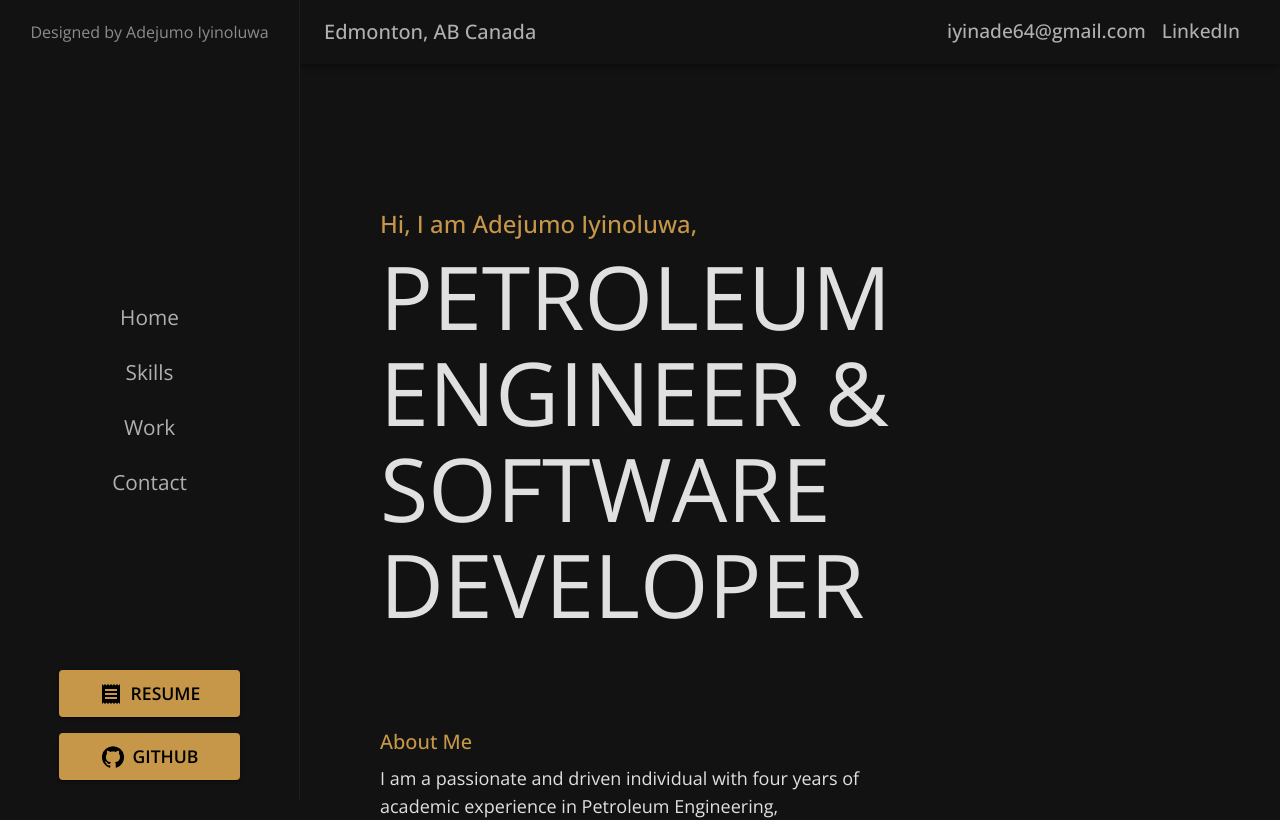
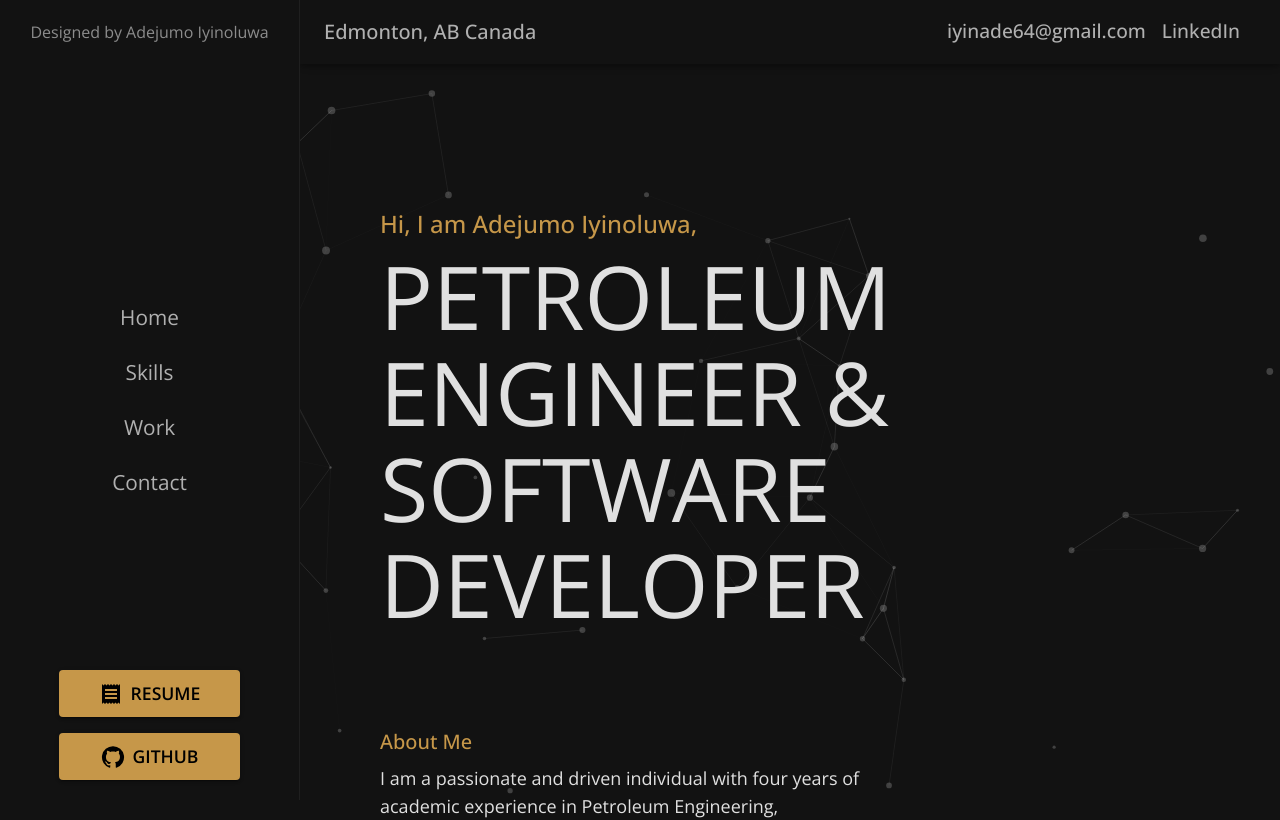
Before and after one commit to Rum2y/personal-portfolio, a React (Vite) app: page / in a window 1280 px wide. Shown: the top 820 px of the page. Built offline with nearby package versions, Linux system fonts and the light colour scheme.

Commit message:
background anim

```diff
--- a/package.json
+++ b/package.json
@@ -14,6 +14,8 @@
     "@emotion/styled": "^11.13.0",
     "@mui/icons-material": "^6.0.2",
     "@mui/material": "^6.0.2",
+    "@tsparticles/react": "^3.0.0",
+    "@tsparticles/slim": "^3.9.1",
     "axios": "^1.7.7",
     "dotenv": "^16.4.5",
     "framer-motion": "^11.5.4",
--- a/src/Components/Mainpage.jsx
+++ b/src/Components/Mainpage.jsx
@@ -12,6 +12,9 @@
 import Toolbar from "@mui/material/Toolbar";
 import Typography from "@mui/material/Typography";
 import Stack from "@mui/material/Stack";
+import Particles, { initParticlesEngine } from "@tsparticles/react";
+import { useCallback, useEffect, useState } from "react";
+import { loadSlim } from "@tsparticles/slim";
 import GitHubIcon from "@mui/icons-material/GitHub";
 import ReceiptIcon from "@mui/icons-material/Receipt";
 import Button from "@mui/material/Button";
@@ -26,6 +29,26 @@
 function MainPage() {
   const [mobileOpen, setMobileOpen] = React.useState(false);
   const [isClosing, setIsClosing] = React.useState(false);
+  const [init, setInit] = useState(false);
+
+  // this should be run only once per application lifetime
+  useEffect(() => {
+    initParticlesEngine(async (engine) => {
+      // you can initiate the tsParticles instance (engine) here, adding custom shapes or presets
+      // this loads the tsparticles package bundle, it's the easiest method for getting everything ready
+      // starting from v2 you can add only the features you need reducing the bundle size
+      //await loadAll(engine);
+      //await loadFull(engine);
+      await loadSlim(engine);
+      //await loadBasic(engine);
+    }).then(() => {
+      setInit(true);
+    });
+  }, []);
+
+  const particlesLoaded = (container) => {
+    console.log(container);
+  };
 
   const handleDrawerClose = () => {
     setIsClosing(true);
@@ -116,6 +139,89 @@
   );
 
   return (
+    <>
+      {init && (
+        <Particles
+          id="tsparticles"
+          particlesLoaded={particlesLoaded}
+          style={{
+            position: "absolute",
+            top: 0,
+            left: 0,
+            width: "100%",
+            height: "100%",
+          }}
+          options={{
+            background: {
+              color: {
+                value: "#121212",
+              },
+            },
+            fpsLimit: 120,
+            interactivity: {
+              events: {
+                onClick: {
+                  enable: true,
+                  mode: "push",
+                },
+                onHover: {
+                  enable: true,
+                  mode: "slow",
+                },
+                resize: true,
+              },
+              modes: {
+                push: {
+                  quantity: 4,
+                },
+                slow: {
+                  factor: 0.2,
+                  radius: 100,
+                },
+              },
+            },
+            particles: {
+              color: {
+                value: "#ffffff",
+              },
+              links: {
+                color: "#ffffff",
+                distance: 150,
+                enable: true,
+                opacity: 0.1,
+                width: 1,
+              },
+              move: {
+                direction: "none",
+                enable: true,
+                outModes: {
+                  default: "bounce",
+                },
+                random: false,
+                speed: 2,
+                straight: false,
+              },
+              number: {
+                density: {
+                  enable: true,
+                  area: 800,
+                },
+                value: 100,
+              },
+              opacity: {
+                value: 0.2,
+              },
+              shape: {
+                type: "circle",
+              },
+              size: {
+                value: { min: 1, max: 4 },
+              },
+            },
+            detectRetina: true,
+          }}
+        />
+      )}
       <Box sx={{ display: "flex" }}>
         <AppBar
           position="fixed"
@@ -216,6 +322,8 @@
             flexGrow: 1,
             p: { xs: 2, md: 10 },
             width: { xs: `calc(100% - ${drawerWidth}px)` },
+            zIndex: 1,
+            position: "relative",
           }}
         >
           <Toolbar />
@@ -225,6 +333,7 @@
           <ContactMe />
         </Box>
       </Box>
+    </>
   );
 }
 
```
Also changed, not shown: 1 other file (tests, documents, lock files or other folders). Lines whose indentation alone changed are shown as unchanged.
